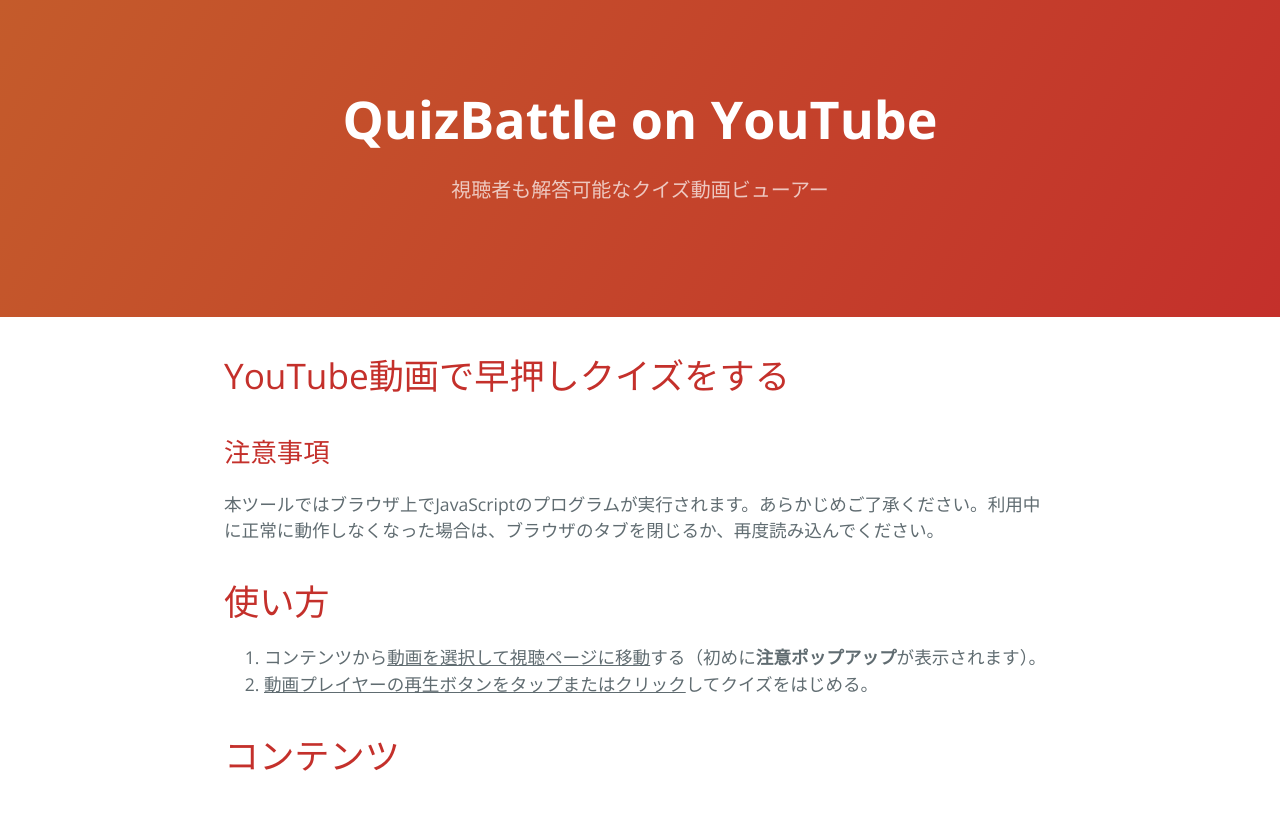
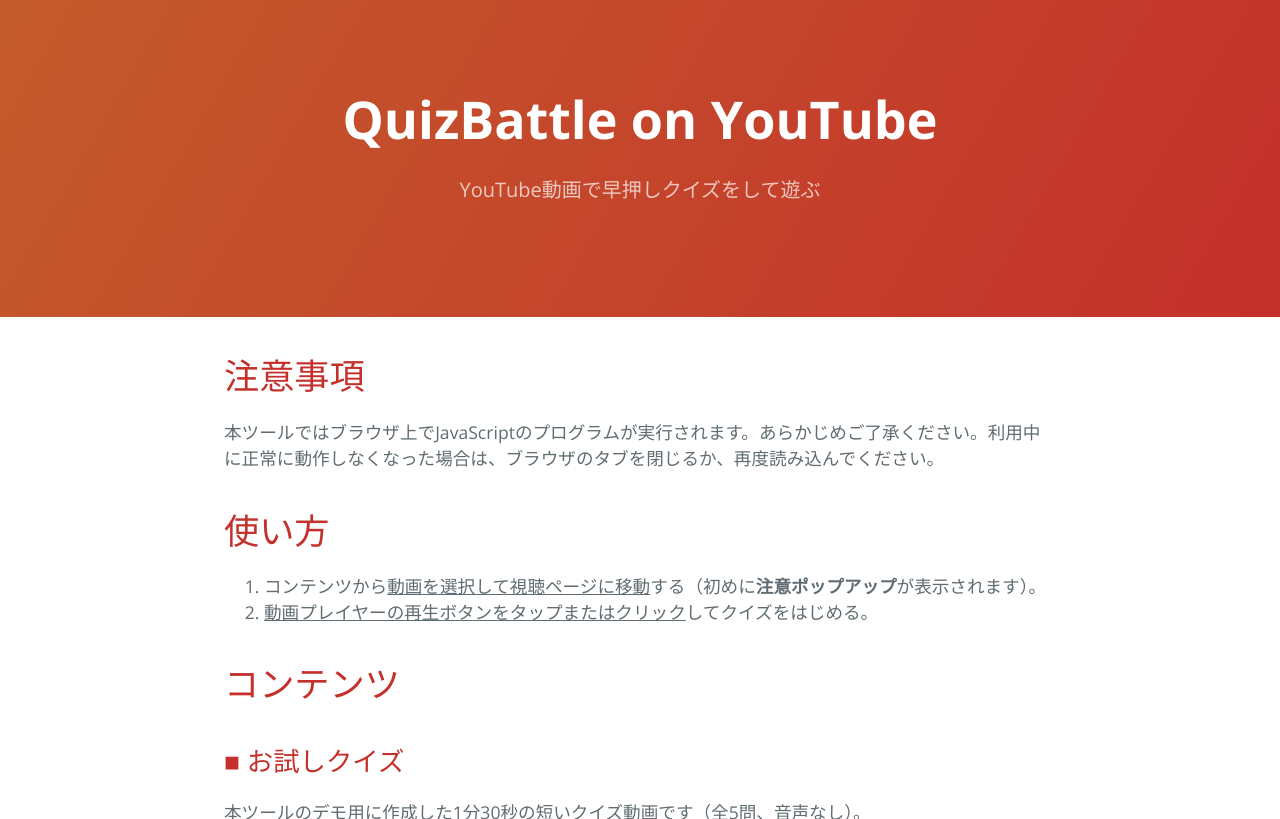
Before and after one commit to t-yokota/quizBattle, a Jekyll site: the page built from docs/index.md, in a window 1280 px wide and 900 px high, cut to the strip 0-819 px from the top of the window. Built offline with Jekyll 4.4.1, drawn with Linux system fonts in a browser that asks for light colours; our own code applies the rules of GitHub Pages for plain Markdown files.

Commit message:
changed description on the page.

```diff
--- a/docs/_config.yml
+++ b/docs/_config.yml
@@ -1,5 +1,5 @@
 theme: jekyll-theme-cayman
 title: QuizBattle on YouTube
-description: 視聴者も解答可能なクイズ動画ビューアー
+description: YouTube動画で早押しクイズをして遊ぶ
 show_downloads: false
 google_analytics: G-NFC1QDWPN8
--- a/docs/index.md
+++ b/docs/index.md
@@ -2,14 +2,14 @@
     <img class="main" src="https://raw.githubusercontent.com/t-yokota/quizBattle/master/docs/images/main-image.png">
 </div> -->
 
-# YouTube動画で早押しクイズをする
+<!-- # YouTube動画で早押しクイズをする -->
 
 <!-- スマホやPCでYouTube上のクイズ動画を見ながら、動画内で出題されたクイズに早押しで解答できるツールです。
 
 各端末のブラウザから（大体）利用できると思います。<br>
 ※主な動作確認はChromeとSafariを用いて実施しています。 -->
 
-## 注意事項
+# 注意事項
 
 本ツールではブラウザ上でJavaScriptのプログラムが実行されます。あらかじめご了承ください。利用中に正常に動作しなくなった場合は、ブラウザのタブを閉じるか、再度読み込んでください。
 
```
